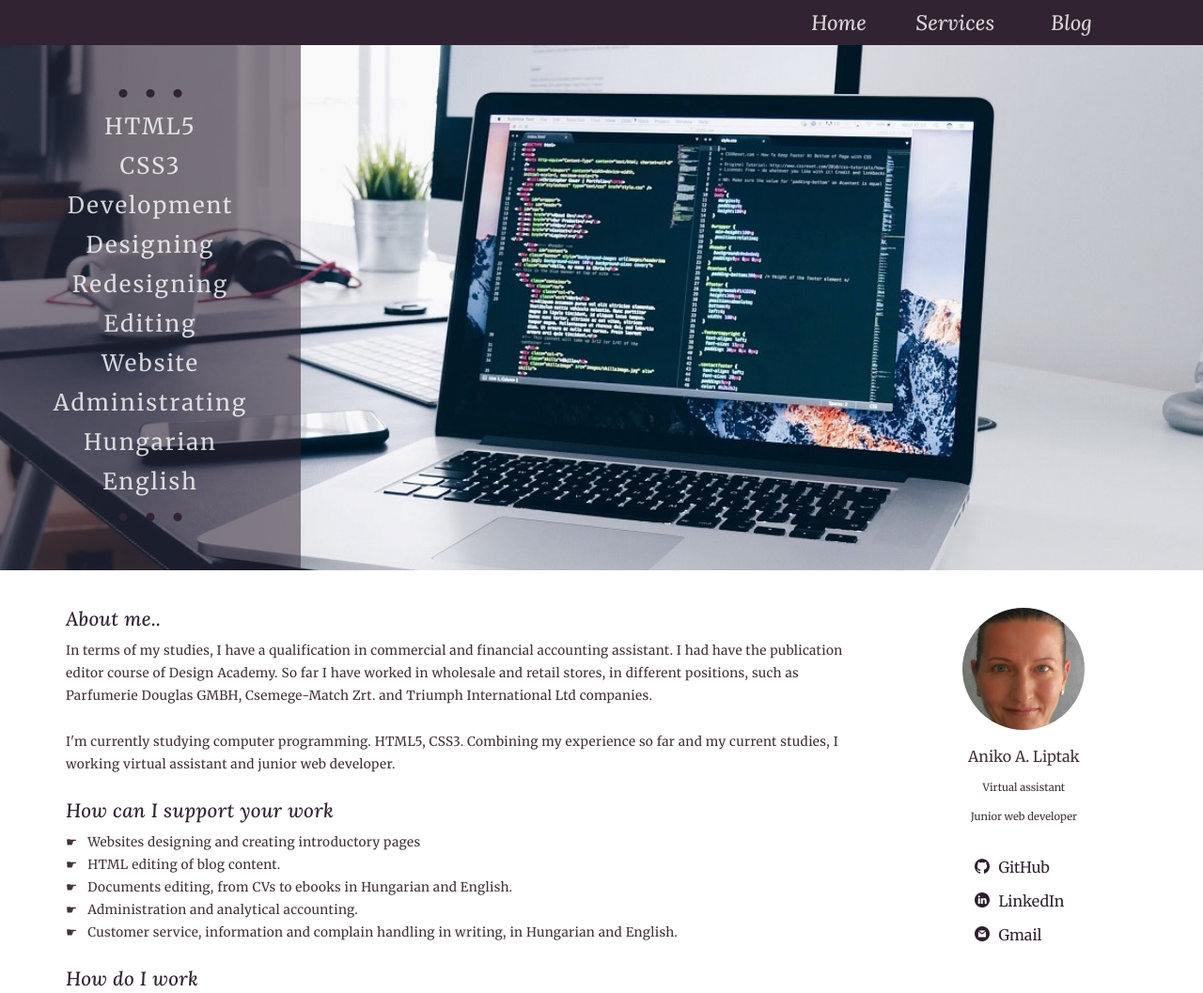
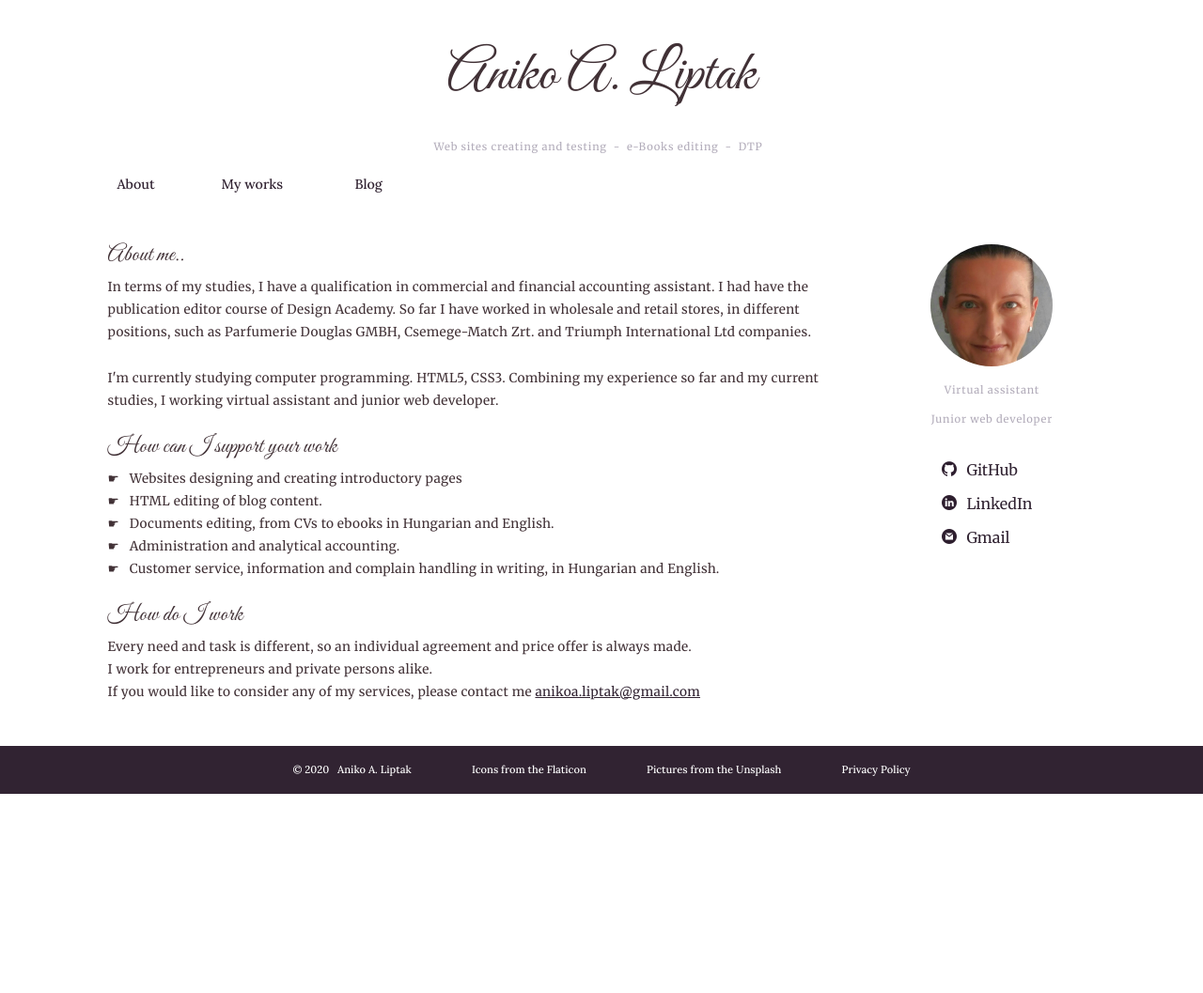
Before and after one commit to anikoaliptak/my-website, a plain HTML site: page index.html in a window 1280 px wide. Shown: the top 1057 px of the page at 94% size. After the commit the page ends 845 px from the top, so only its background shows below. Drawn offline with nearby package versions, Linux system fonts and the light colour scheme.

Commit message:
changed the layout

```diff
--- a/index.html
+++ b/index.html
@@ -7,58 +7,30 @@
   <meta name="author" content="Aniko A. Liptak">
  <link rel="stylesheet" href="https://cdnjs.cloudflare.com/ajax/libs/meyer-reset/2.0/reset.css">
  <link rel="stylesheet" type="text/css" href="style.css">
- <link href="https://fonts.googleapis.com/css2?family=Lora:ital,wght@1,500&family=Merriweather&display=swap" rel="stylesheet">
+<link href="https://fonts.googleapis.com/css2?family=Great+Vibes&family=Lora:wght@500&family=Merriweather&display=swap" rel="stylesheet">
  <link rel="sortcut icon" type="image/x-icon" href="pics/laptop.png">
 </head>
 <body>
-  <div class="header">
+	<div class="header">
+	  <h1>Aniko A. Liptak</h1>
+		<h3>Web sites creating and testing &nbsp;-&nbsp; e-Books editing &nbsp;-&nbsp; DTP &nbsp;  </h3>
+	</div>
+  <div class="navigation">
     <nav>
       <ul>
-        <li><a href="https://anikoaliptak.com/">Home</a></li>
-        <li><a href="https://anikoaliptak.github.io/parking-page/" target="_blank">Services</a></li>
+        <li><a href="https://anikoaliptak.com/">About</a></li>
+        <li><a href="https://anikoaliptak.github.io/parking-page/" target="_blank">My works</a></li>
         <li><a href="https://anikoaliptak.github.io/parking-page/" target="_blank">Blog</a></li>
       </ul>
     </nav>
-  </div>
+  </div> <!-- /navigation -->
 
-  <div class="wrapper-head">
-    <div class="head">
-      <div class="market">
-       <h1>&#9679; &nbsp; &#9679; &nbsp; &#9679;</h1>
-        <h1 class="keyword">HTML5</h1>
-        <h1 class="keyword">CSS3</h1>
-        <h1 class="keyword">Development</h1>
-        <h1 class="keyword">Designing</h1>
-        <h1 class="keyword">Redesigning</h1>
-        <h1 class="keyword">Editing</h1>
-        <h1 class="keyword">Website</h1>
-        <h1 class="keyword">Administrating</h1>
-        <h1 class="keyword">Hungarian</h1>
-        <h1 class="keyword">English</h1>
-        <h1>&#9679; &nbsp; &#9679; &nbsp; &#9679;</h1>
-      </div>
-
-      <div class="cover">
-        <div class="cover-wrapper">
-          <table class="cover-footer">
-            <tr>
-              <td></td>
-              <td></td>
-              <td></td>
-              <td></td>
-            </tr>
-          </table>
-        </div>
-      </div>
-
-    </div>
-  </div>
 
   <div class="wrapper">
   <div class="content">
     <div class="main">
 
-      <h1>About me..</h1>
+      <h2>About me..</h2>
 
       <p>In terms of my studies, I have a qualification in commercial and financial accounting assistant.
 I had have the publication editor course of Design Academy.
@@ -66,7 +38,7 @@ So far I have worked in wholesale and retail stores, in different positions, suc
       <p>I'm currently studying computer programming. HTML5, CSS3.
 Combining my experience so far and my current studies, I working virtual assistant and junior web developer.</p>
 
-      <h1>How can I support your work</h1>
+      <h2>How can I support your work</h2>
       <p class="services">
         &#9755; &nbsp; Websites designing and creating introductory pages<br>
         &#9755; &nbsp; HTML editing of blog content.<br>
@@ -74,7 +46,7 @@ Combining my experience so far and my current studies, I working virtual assista
         &#9755; &nbsp; Administration and analytical accounting.<br>
         &#9755; &nbsp; Customer service, information and complain handling in writing, in Hungarian and English.
       </p>
-      <h1>How do I work</h1>
+      <h2>How do I work</h2>
       <p>Every need and task is different, so an individual agreement and price offer is always made.<br>
       I work for entrepreneurs and private persons alike.<br>
       If you would like to consider any of my services, please contact me <a class="mail" href="mailto:anikoa.liptak@gmail.com">anikoa.liptak@gmail.com</a></p>
@@ -82,8 +54,8 @@ Combining my experience so far and my current studies, I working virtual assista
     <div class="profile">
       <div class="profile-card">
         <div class="profile-photo-wrap">
-          <img class="profile-photo" src="pics/profile-photo2.jpg" alt="profile photo"></div>
-         <h2>Aniko A. Liptak</h2>
+          <img class="profile-photo" src="pics/profile-photo2.jpg" alt="profile photo">
+				</div>
         <h3>Virtual assistant</h3>
         <h3>Junior web developer</h3>
         <table>
--- a/style.css
+++ b/style.css
@@ -1,3 +1,14 @@
+/* =========
+   VARIABLES
+   ========= */
+:root {
+	--primary-font-color: #312332;
+	--secondary-font-color: #413136;
+	--light-font-color: rgba(178,172,186,1);
+}
+
+
+
 /* ==============
    GENERAL STYLES
    ============== */
@@ -21,22 +32,48 @@ img {
 /* =============
    HEADER STYLES
    ============= */
+
+.header {
+	text-align: center;
+}
+
+h1 {
+	margin-top: 20px;
+	padding: 30px;
+	font-family: 'Great Vibes', serif;
+	font-size: 3.8rem;
+	color: var(--secondary-font-color);
+}
+
+h3 {
+	letter-spacing: .05rem;
+	color: var(--light-font-color);
+}
+
+
+/* =================
+   NAVIGATION STYLES
+   ================= */
+.navigation {
+	max-width: 1111px;
+	margin: 0 auto;
+}
+
 nav ul {
-  background-color: #312332;
   text-align: center;
 }
 
 nav li {
   font-family: 'Lora', sans-serif;
-  font-size: 1.4rem;
+  font-size: .9rem;
   line-height: 3rem;
   height: 3rem;
-  border-bottom: 1px solid #413136;
+  border-bottom: .8px dashed var(--secondary-font-color);
 }
 
 nav a {
   text-decoration: none;
-  color: rgba(255, 255, 255, .8);
+  color: var(--primary-font-color);
   display: block;
 }
 
@@ -54,52 +91,19 @@ nav a:hover {
 
   }
   nav ul {
-    text-align: right;
+    text-align: left;
     padding-right: 5rem;
   }
 }
 
-/* ===========
-   HEAD STYLES
-   =========== */
 
-.head {
-  display: flex;
-  height: 559px;
-  background: url(pics/christopher-gower-m_HRfLhgABo-unsplash.jpg) no-repeat center / cover;
-}
-
-.market {
-  flex-basis: 25vw;
-  background-color: rgb(49, 35, 50, .55);
-  text-align: center;
-  padding: 30px;
-}
-
-.keyword {
-  color: rgba(255, 255, 255, .8);
-  font-family: 'Merriweather', serif;
-  font-size: 1.5rem;
-  line-height: 2rem;
-  letter-spacing: 2px;
-}
-
-.cover {
-  flex-basis: 75vw;
-}
-
-@media (max-width: 480px) {
-  .market {
-    display: none;
-  }
-}
 
 /* ==============
    CONTENT STYLES
    ============== */
 
 .wrapper {
-  max-width: 1200px;
+  max-width: 1111px;
   margin: 0 auto;
 }
 
@@ -128,10 +132,10 @@ nav a:hover {
   padding-bottom: 10px;
 }
 
-h1 {
-  font-family: 'Lora', serif;
-  font-size: 1.3rem;
-  color: #312332;
+h2 {
+  font-family: 'Great Vibes', serif;
+  font-size: 1.5rem;
+  color: var(--secondary-font-color);
   margin: 10px 0 10px 0;
 }
 
@@ -184,10 +188,6 @@ td {
   border-radius: 50%;
 }
 
-h2 {
-  padding: 10px;
-}
-
 h3 {
   font-size: .7rem;
   padding: 10px;
```
